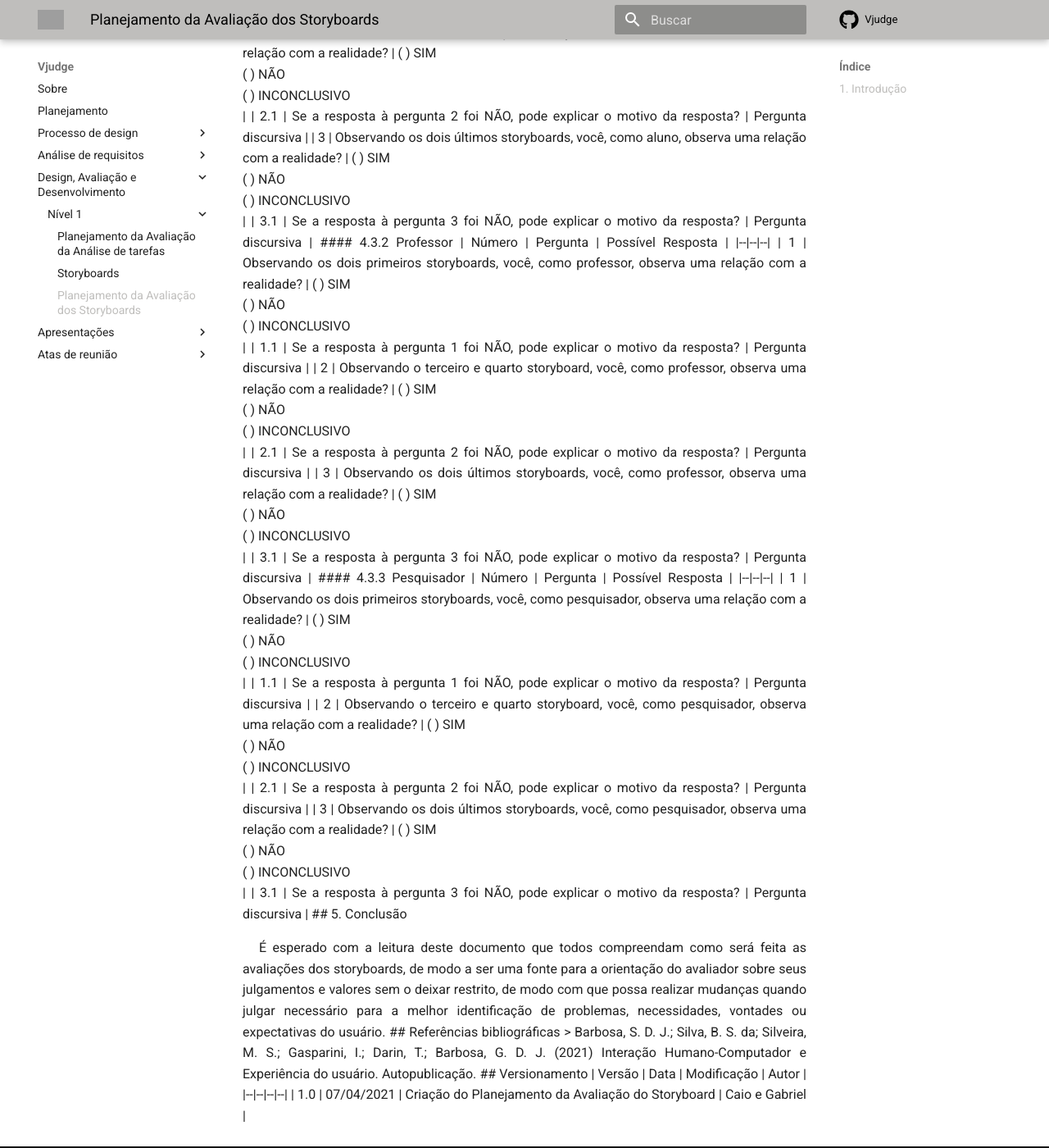
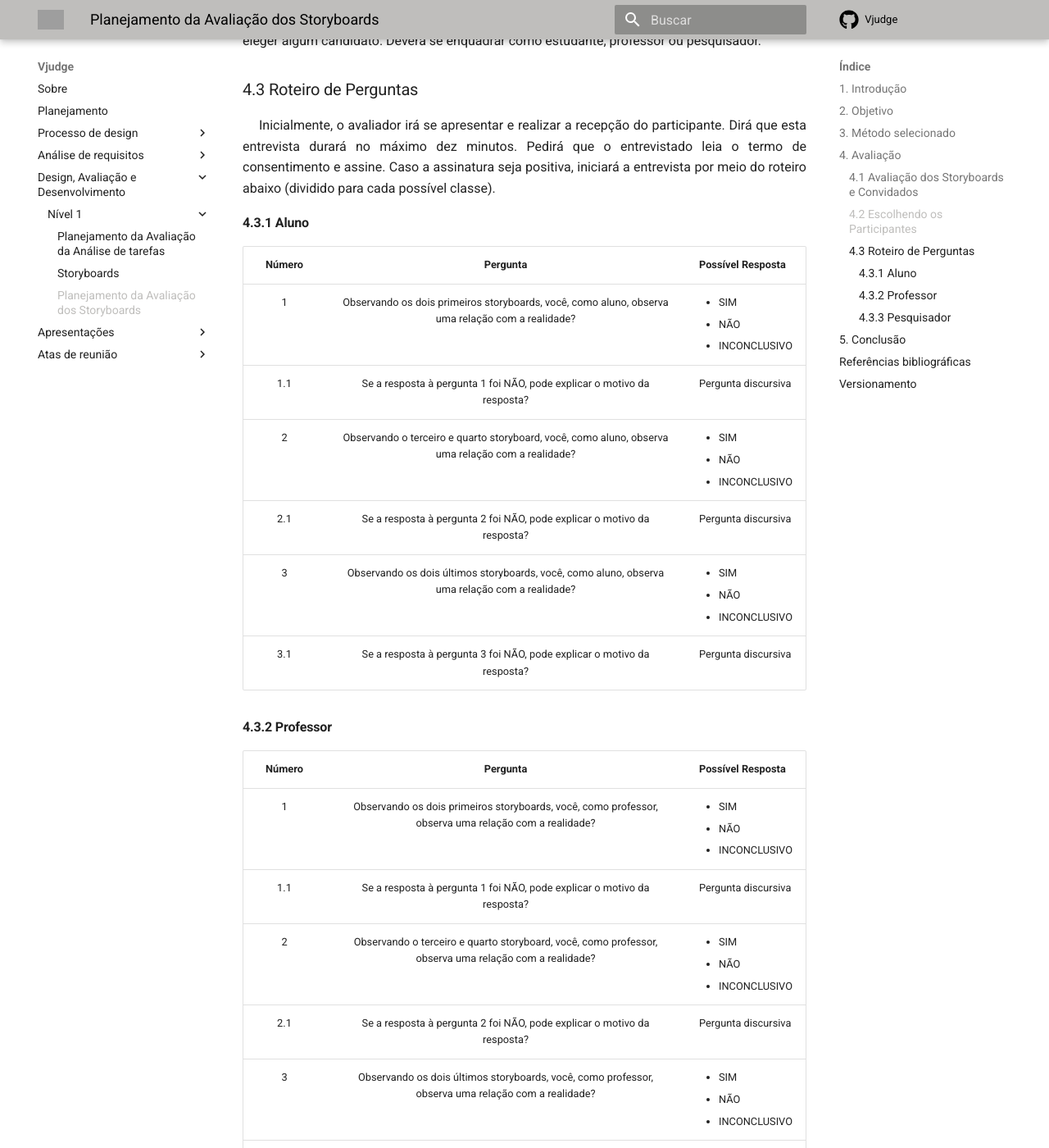
Before and after one commit to Interacao-Humano-Computador/2020.2-Grupo6, an MkDocs documentation site: the page built from docs/designAvaliacaoDesenvolvimento/nivel1/planejamentoAvaliacaoDoStoryboard.md, in a window 1280 px wide and 1400 px high, scrolled down 1282 px. Shown: the whole window at 82% size. Built offline with MkDocs 1.6.1 and Material for MkDocs 9.7.7, drawn with Linux system fonts in a browser that asks for light colours; comment, search, counter and statistics services are not loaded; some of the changed text lies outside the part shown; grey boxes are pictures that could not be loaded.

Commit message:
Correções do Planejamento e Avaliação #21

```diff
--- a/docs/designAvaliacaoDesenvolvimento/nivel1/planejamentoAvaliacaoDoStoryboard.md
+++ b/docs/designAvaliacaoDesenvolvimento/nivel1/planejamentoAvaliacaoDoStoryboard.md
@@ -3,20 +3,20 @@
 <p style="text-indent: 20px; text-align: justify">
 Storyboards são um modo de prototipação de baixa fidelidade, surgindo pela necessidade de demonstrar ideias de uma maneira fácil de ser visualizada pelo cliente, sendo barata e rapida de ser desenvolvida e aprimorada.
 Para isso é necessário que apos a elaboração dos storyboards seja realizada avaliações e validações junto com o cliente e usuário do sistema, assim verificando o aliamento e tomada de decisões de designer.
-<p\>
+</p>
 
 ## 2. Objetivo
 
 <p style="text-indent: 20px; text-align: justify">
 O presente documento tem como objetivo apresentar de forma detalhada como será realizada as avaliações dos storyboards desenvolvidos para o nosso projeto.
 Devemos tambem deixar claro para os avaliadores sobre a metodologia e os processos envolvidos em uma avaliação para torna-la melhor e mais congruente com os diversos usuários e demais interessados.
-<p\>
+</p>
 
 ## 3. Método selecionado
 
 <p style="text-indent: 20px; text-align: justify">
 Analizando os storyboards desenvolvidos por nossa equipe, foi realizado uma instrospecção conjunta para identificar qual seria o melhor método de avaliação para abranger os casos em que queriamos avaliar. Sendo assim, decidimos por realizar avaliações formativas focadas em entrevistas, pois tal método permite aos avaliadores compreender e sobre as necessidades, vontades e expectativas dos usuários, alem de poder confirmar em que grau de satisfação a solução apresentada atende as necessidades dos usuários relacionados com o sistema. Esperamos assim poder identificar problemas que possam prejudicar a qualidade de uso e corrigi-los quando o custo de correção ainda é baixo.
-<p\>
+</p>
 
 ## 4. Avaliação
 
@@ -24,56 +24,56 @@ Analizando os storyboards desenvolvidos por nossa equipe, foi realizado uma inst
 
 <p style="text-indent: 20px; text-align: justify">
 Para podermos definir todas as perguntas a serem feitas na entrevista com os convidados, é preciso fazer a avaliação dos storyboards justamente pra entender se há uma relação existente com os participantes. Dessa forma, podemos fazer quaisquer alterações que acharmos necessárias dentro dos Storyboards para que se adequem cada vez mais com a realidade dos convidados.
-<p\>
+</p>
 
 ### 4.2 Escolhendo os Participantes
 <p style="text-indent: 20px; text-align: justify">
 A próxima etapa é definir quem serão as pessoas a serem convidadas para participar das entrevistas. Em primeira mão, é claro, é necessário buscar pessoas que tenham o perfil de usuário já traçado anteriormente por nós. Diante disso, é importante também entender que o perfil está representado pela técnica de personas e teremos características necessárias para eleger algum candidato. Deverá se enquadrar como estudante, professor ou pesquisador.
-<p\>
+</p>
 
 ### 4.3 Roteiro de Perguntas
 
 <p style="text-indent: 20px; text-align: justify">
 Inicialmente, o avaliador irá se apresentar e realizar a recepção do participante. Dirá que esta entrevista durará no máximo dez minutos. Pedirá que o entrevistado leia o termo de consentimento e assine. Caso a assinatura seja positiva, iniciará a entrevista por meio do roteiro abaixo (dividido para cada possível classe).
-<p\>
+</p>
 
 #### 4.3.1 Aluno
 
 | Número | Pergunta | Possível Resposta |
-|--|--|--|
-| 1 | Observando os dois primeiros storyboards, você, como aluno, observa uma relação com a realidade? | (  ) SIM <br> (  ) NÃO </br> (  ) INCONCLUSIVO </br> |
+|:--:|:--:|:---|
+| 1 | Observando os dois primeiros storyboards, você, como aluno, observa uma relação com a realidade? | <ul> <li> SIM</li> <li>  NÃO </li> <li> INCONCLUSIVO</li> </ul> |
 | 1.1 | Se a resposta à pergunta 1 foi NÃO, pode explicar o motivo da resposta? | Pergunta discursiva |
-| 2 | Observando o terceiro e quarto storyboard, você, como aluno, observa uma relação com a realidade? | (  ) SIM <br> (  ) NÃO </br> (  ) INCONCLUSIVO </br> |
+| 2 | Observando o terceiro e quarto storyboard, você, como aluno, observa uma relação com a realidade? | <ul> <li> SIM</li> <li>  NÃO </li> <li> INCONCLUSIVO</li> </ul> |
 | 2.1 | Se a resposta à pergunta 2 foi NÃO, pode explicar o motivo da resposta? | Pergunta discursiva |
-| 3 | Observando os dois últimos storyboards, você, como aluno, observa uma relação com a realidade? | (  ) SIM <br> (  ) NÃO </br> (  ) INCONCLUSIVO </br> |
+| 3 | Observando os dois últimos storyboards, você, como aluno, observa uma relação com a realidade? | <ul> <li> SIM</li> <li>  NÃO </li> <li> INCONCLUSIVO</li> </ul> |
 | 3.1 | Se a resposta à pergunta 3 foi NÃO, pode explicar o motivo da resposta? | Pergunta discursiva |
 
 #### 4.3.2 Professor
 
 | Número | Pergunta | Possível Resposta |
-|--|--|--|
-| 1 | Observando os dois primeiros storyboards, você, como professor, observa uma relação com a realidade? | (  ) SIM <br> (  ) NÃO </br> (  ) INCONCLUSIVO </br> |
+|:--:|:--:|:---|
+| 1 | Observando os dois primeiros storyboards, você, como professor, observa uma relação com a realidade? | <ul> <li> SIM</li> <li>  NÃO </li> <li> INCONCLUSIVO</li> </ul> |
 | 1.1 | Se a resposta à pergunta 1 foi NÃO, pode explicar o motivo da resposta? | Pergunta discursiva |
-| 2 | Observando o terceiro e quarto storyboard, você, como professor, observa uma relação com a realidade? | (  ) SIM <br> (  ) NÃO </br> (  ) INCONCLUSIVO </br> |
+| 2 | Observando o terceiro e quarto storyboard, você, como professor, observa uma relação com a realidade? | <ul> <li> SIM</li> <li>  NÃO </li> <li> INCONCLUSIVO</li> </ul> |
 | 2.1 | Se a resposta à pergunta 2 foi NÃO, pode explicar o motivo da resposta? | Pergunta discursiva |
-| 3 | Observando os dois últimos storyboards, você, como professor, observa uma relação com a realidade? | (  ) SIM <br> (  ) NÃO </br> (  ) INCONCLUSIVO </br> |
+| 3 | Observando os dois últimos storyboards, você, como professor, observa uma relação com a realidade? | <ul> <li> SIM</li> <li>  NÃO </li> <li> INCONCLUSIVO</li> </ul> |
 | 3.1 | Se a resposta à pergunta 3 foi NÃO, pode explicar o motivo da resposta? | Pergunta discursiva |
 
 #### 4.3.3 Pesquisador
 
 | Número | Pergunta | Possível Resposta |
-|--|--|--|
-| 1 | Observando os dois primeiros storyboards, você, como pesquisador, observa uma relação com a realidade? | (  ) SIM <br> (  ) NÃO </br> (  ) INCONCLUSIVO </br> |
+|:--:|:--:|:---|
+| 1 | Observando os dois primeiros storyboards, você, como pesquisador, observa uma relação com a realidade? | <ul> <li> SIM</li> <li>  NÃO </li> <li> INCONCLUSIVO</li> </ul> |
 | 1.1 | Se a resposta à pergunta 1 foi NÃO, pode explicar o motivo da resposta? | Pergunta discursiva |
-| 2 | Observando o terceiro e quarto storyboard, você, como pesquisador, observa uma relação com a realidade? | (  ) SIM <br> (  ) NÃO </br> (  ) INCONCLUSIVO </br> |
+| 2 | Observando o terceiro e quarto storyboard, você, como pesquisador, observa uma relação com a realidade? | <ul> <li> SIM</li> <li>  NÃO </li> <li> INCONCLUSIVO</li> </ul> |
 | 2.1 | Se a resposta à pergunta 2 foi NÃO, pode explicar o motivo da resposta? | Pergunta discursiva |
-| 3 | Observando os dois últimos storyboards, você, como pesquisador, observa uma relação com a realidade? | (  ) SIM <br> (  ) NÃO </br> (  ) INCONCLUSIVO </br> |
+| 3 | Observando os dois últimos storyboards, você, como pesquisador, observa uma relação com a realidade? | <ul> <li> SIM</li> <li>  NÃO </li> <li> INCONCLUSIVO</li> </ul> |
 | 3.1 | Se a resposta à pergunta 3 foi NÃO, pode explicar o motivo da resposta? | Pergunta discursiva |
 
 ## 5. Conclusão
 <p style="text-indent: 20px; text-align: justify">
 É esperado com a leitura deste documento que todos compreendam como será feita as avaliações dos storyboards, de modo a ser uma fonte para a orientação do avaliador sobre seus julgamentos e valores sem o deixar restrito, de modo com que possa realizar mudanças quando julgar necessário para a melhor identificação de problemas, necessidades, vontades ou expectativas do usuário.
-<p\>
+</p>
 
 ## Referências bibliográficas
 
@@ -83,5 +83,6 @@ Inicialmente, o avaliador irá se apresentar e realizar a recepção do particip
 ## Versionamento
 
 | Versão | Data | Modificação | Autor |
-|--|--|--|--|
+|:--:|:--:|:--:|:--:|
 | 1.0 | 07/04/2021 | Criação do Planejamento da Avaliação do Storyboard | Caio e Gabriel |
+| 1.0.1 | 08/04/2021 | Correção de algumas tags HTML que estavam quebradas | Ítalo |
```
Also changed, not shown: docs/designAvaliacaoDesenvolvimento/nivel1/planejamentoAvaliacaoDaAnaliseDeTarefas.md (+6 -4 lines).
